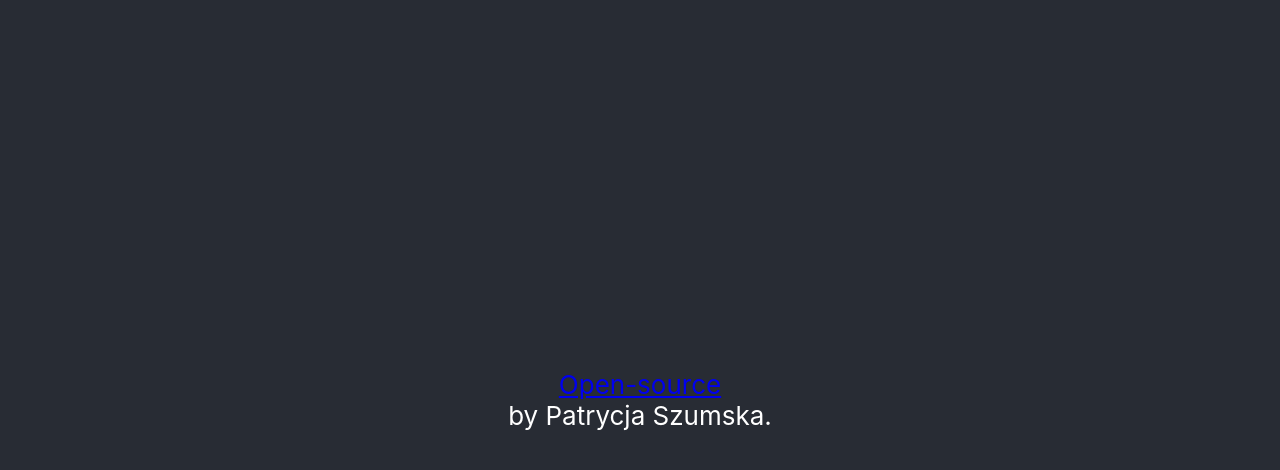
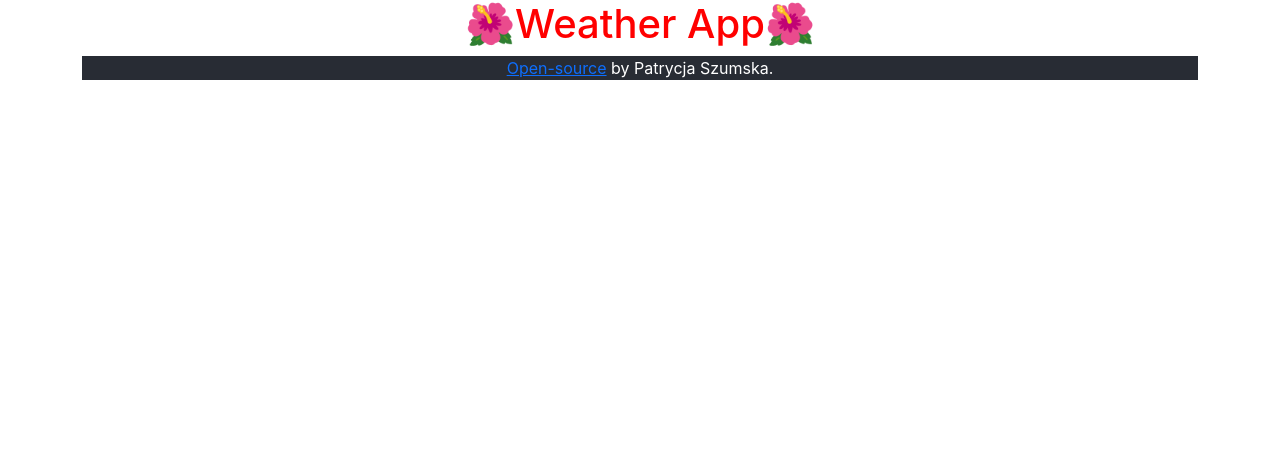
Before and after one commit to chepre1986/weather-patrycja, a React (Create React App) app: page / in a window 1280 px wide. Shown: the top 470 px of the page. Built offline with nearby package versions, Linux system fonts and the light colour scheme.

Commit message:
Bootstrap works!!

```diff
--- a/src/App.css
+++ b/src/App.css
@@ -1,16 +1,11 @@
 .App {
   text-align: center;
+  color: red;
 }
 
 
 .App-footer {
   background-color: #282c34;
-  min-height: 100vh;
-  display: flex;
-  flex-direction: column;
-  align-items: center;
-  justify-content: center;
-  font-size: calc(10px + 2vmin);
   color: white;
 }
 
--- a/src/App.js
+++ b/src/App.js
@@ -1,12 +1,14 @@
+import './App.css';
 
-import './App.css';
-import bootstrap from 'bootstrap' ;
 
 
 function App() {
   return (
     <div className="App">
       <div className="container">
+      <h1>
+     🌺Weather App🌺
+      </h1>
       <footer className="App-footer text-center">
                           <a className="source-link" title="source-link" href="https://github.com/chepre1986/weather-patrycja.git" target="_blank" rel="noreferrer">Open-source</a>
       {" "} by Patrycja Szumska.
--- a/src/index.js
+++ b/src/index.js
@@ -1,9 +1,9 @@
 import React from 'react';
 import ReactDOM from 'react-dom';
-import './index.css';
 import App from './App';
 import reportWebVitals from './reportWebVitals';
-import bootstrap from 'bootstrap';
+import 'bootstrap/dist/css/bootstrap.min.css';
+import './index.css';
 
 ReactDOM.render(
   <React.StrictMode>
```
